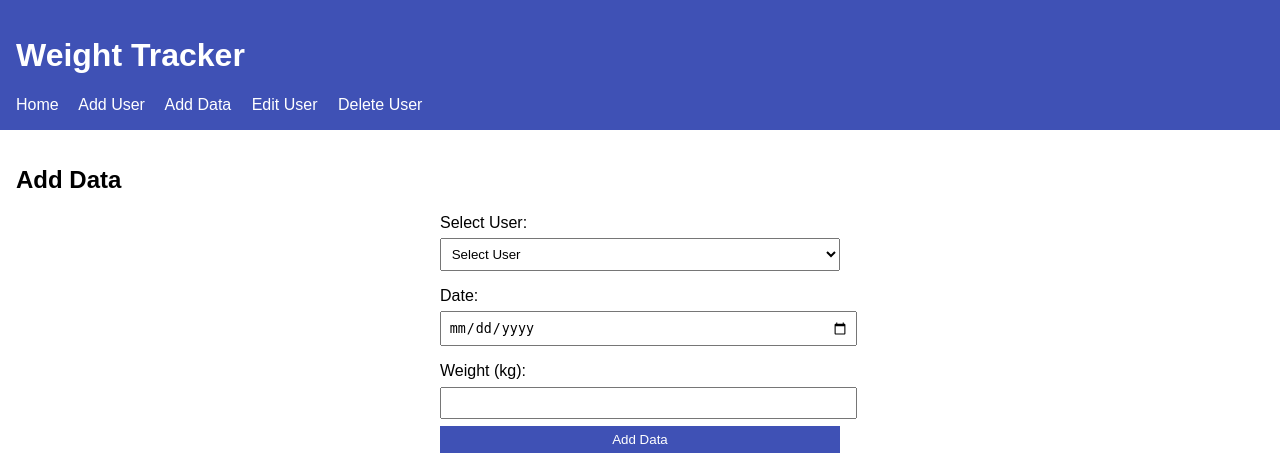
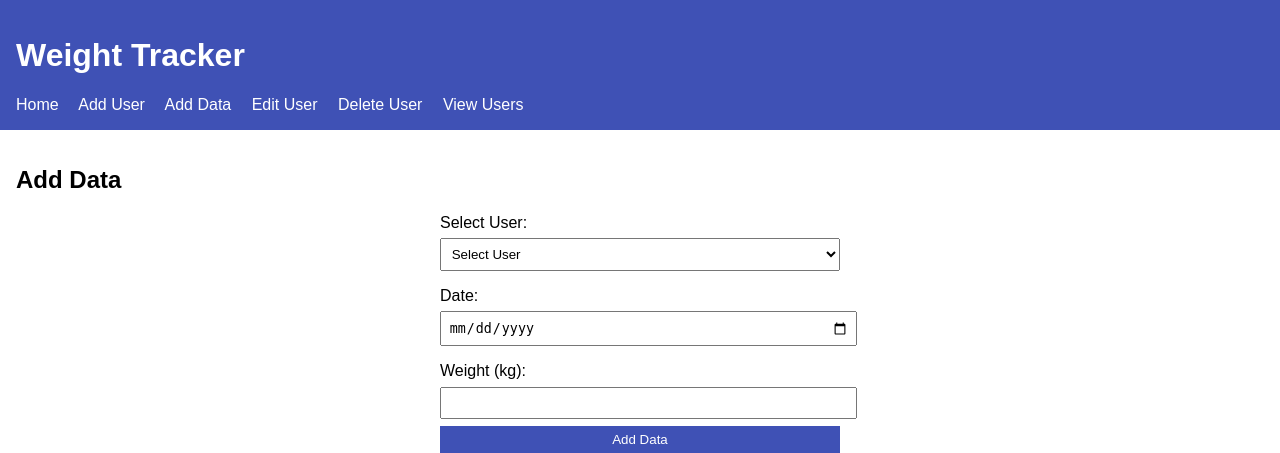
Before and after one commit to Varnahg/simplewebapp, a Flask app: page /add_data in a window 1280 px wide. Shown: the top 453 px of the page. Run offline with Flask 3, Linux system fonts and the light colour scheme.

Commit message:
Update base.html

```diff
--- a/templates/base.html
+++ b/templates/base.html
@@ -16,6 +16,7 @@
             <a href="{{ url_for('add_data') }}">Add Data</a>
             <a href="{{ url_for('edit_user') }}">Edit User</a>
             <a href="{{ url_for('delete_user') }}">Delete User</a>
+            <a href="{{ url_for('index') }}">View Users</a>
         </nav>
     </header>
     <main>
```
